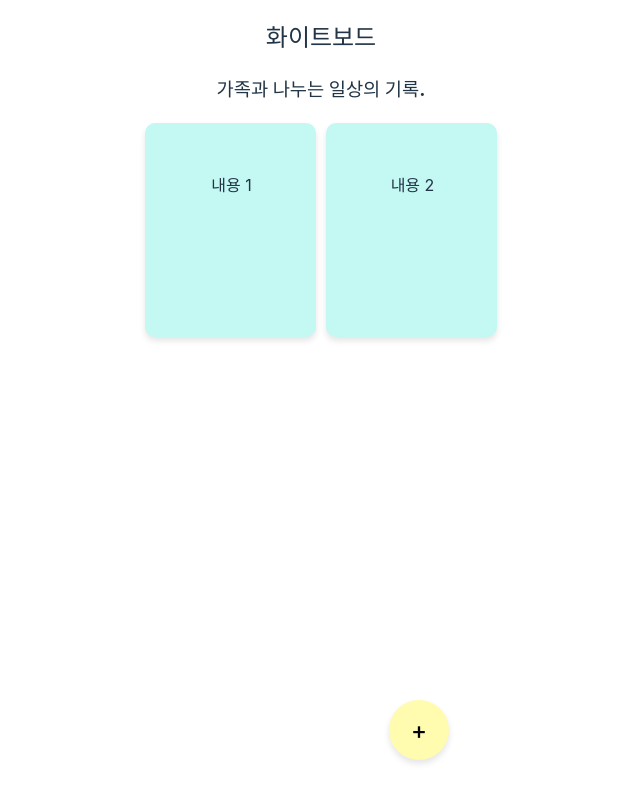
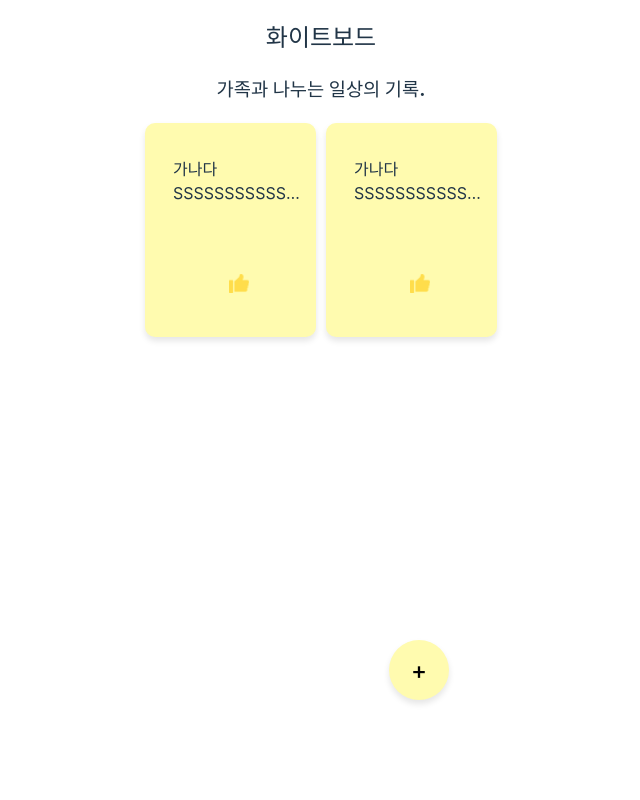
Before and after one commit to Yumin22224/LINKLY-2024, a React (Vite) app: page /whiteboard in a window 1280 px wide. Shown: the whole page, without its empty margins (319-959 px from the left). Built offline with nearby package versions, Linux system fonts and the light colour scheme.

Commit message:
whiteboardffinal

```diff
--- a/src/routes/WhiteBoard/WhiteBoardPage.tsx
+++ b/src/routes/WhiteBoard/WhiteBoardPage.tsx
@@ -26,10 +26,9 @@ const Contname = styled.div`
 `;
 
 const PostCard = styled.div`
-  background-color: #c4f8f2;
+  background-color: #fffbaf;
   display: inline-block;
-
-  gap: 20px; // 카드 사이의 간격입니다.
+  gap: 20px;
   padding-top: 34px;
   padding-left: 14px;
   padding-right: 12px;
@@ -49,7 +48,7 @@ const FloatingButton = styled.button`
   justify-content: center;
   width: 60px;
   height: 60px;
-  bottom: 40px;
+  bottom: 100px;
   right: 40%;
   border-radius: 50px;
   font-size: 24px;
@@ -69,7 +68,7 @@ const ModalOverlay = styled.form`
   flex-direction: column;
   justify-content: center;
   align-items: center;
-  z-index: 100;
+  z-index: 120;
 `;
 
 const ModalContent = styled.div`
@@ -79,7 +78,7 @@ const ModalContent = styled.div`
   box-shadow: 0px 4px 6px rgba(0, 0, 0, 0.1);
   width: 90%;
   max-width: 300px;
-  z-index: 101;
+  z-index: 140;
 `;
 
 const CloseButton = styled.button`
@@ -172,17 +171,36 @@ interface Post {
   content: string;
 }
 
-const Logo = styled.img`
-  height: 25px;
-`;
 interface PostCardProps {
   post: Post;
 }
 
+const Contents = styled.div`
+  width: 135px;
+  height: 95px;
+  margin-left: 14px;
+  margin-right: 12px;
+  overflow: hidden;
+  text-align: left;
+  white-space: normal;
+  text-overflow: ellipsis;
+  display: inline-block;
+`;
+const Image2 = styled.div`
+  position: relative;
+  background-image: url(${Image1});
+  background-repeat: no-repeat;
+  width: 20px;
+  height: 20px;
+  left: 70px;
+  background-size: 160%;
+`;
 const PostCardComponent: React.FC<PostCardProps> = ({ post }) => (
   <PostCard>
-    {/* <h3>{post.title}</h3> */}
-    <p>{post.content}</p>
+    <Contents>가나다SSSSSSSSSSSSSSSSSSSSSSSSSSSSSSS</Contents>
+    <Good>
+      <Image2></Image2>
+    </Good>
   </PostCard>
 );
 
```
